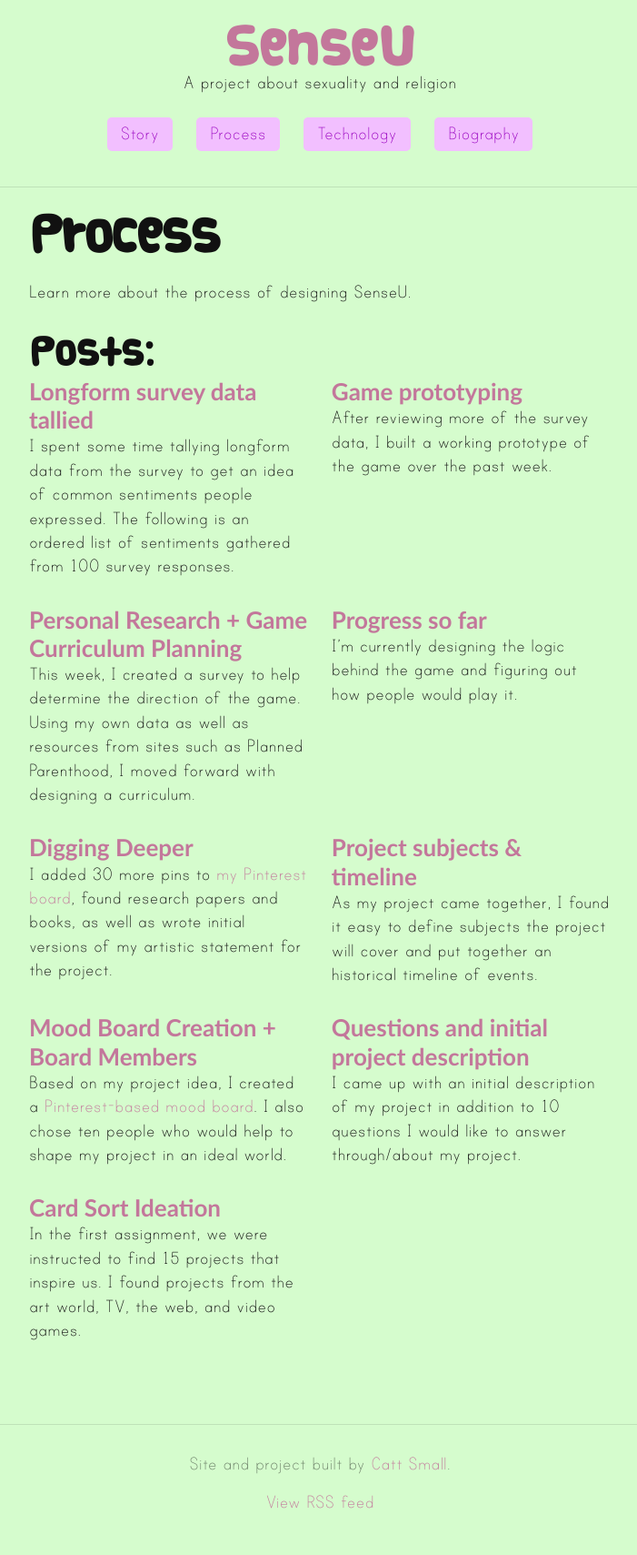
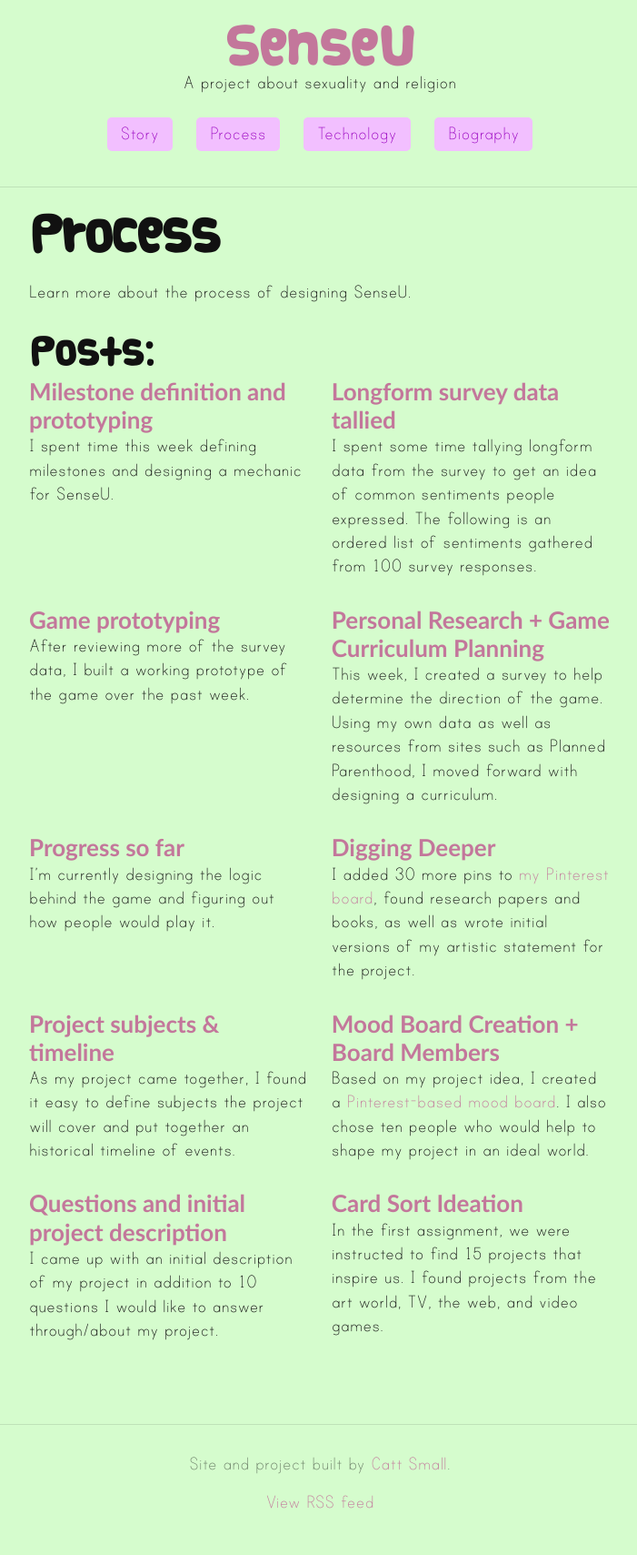
Before and after one commit to cattsmall/thesis-website, a Jekyll site: the page built from process/index.html, in a window 1280 px wide. Shown: the whole page at 91% size, without its empty margins (288-989 px from the left). Built offline with Jekyll 4.4.1, drawn with Linux system fonts in a browser that asks for light colours; some web fonts are replaced; part of the change alters nothing that is shown.

```diff
--- a/_includes/head.html
+++ b/_includes/head.html
@@ -8,7 +8,7 @@
   <meta property="og:url" content="{{ site.baseurl | prepend: site.url}}"/>
   <meta property="og:site_name" content="{{ site.title }}"/>
   {% if page.title %}<meta property="og:title" content="{{ page.title }}"/>{% endif %}
-  <meta property="og:description" content="{% if page.excerpt %}{{ page.excerpt | strip_html | strip_newlines | truncate: 160 }}{% else %}{{ site.description }}{% endif %}""/>
+  <meta property="og:description" content="{% if page.excerpt %}{{ page.excerpt | strip_html | strip_newlines | truncate: 160 }}{% else %}{{ site.description }}{% endif %}"/>
   <meta property="og:image" content="{{"/favicon.png" | prepend: site.baseurl | prepend: site.url}}"/>
 
   <link rel="stylesheet" href="{{ "/css/main.css" | prepend: site.baseurl }}">
--- /dev/null
+++ b/_posts/2015-09-07-new-semester-update.md
@@ -0,0 +1,33 @@
+---
+layout: post
+title:  "Milestone definition and prototyping"
+date:   2015-09-07 20:31:00
+categories: process
+---
+I spent time this week defining milestones and designing a mechanic for SenseU.
+
+##Milestones
+I broke the game design and development down into parts and steps, then prioritized them.
+
+![Milestone screenshot](/assets/img/posts/2015-09-07/milestone_screenshot_09072015.png)
+
+##Game design
+I previously wanted to have the game exist in another world and for players to be guided by a mysterious being. However, instead of continuing to focus on the story without having defined a mechanic for the game, I decided to step back and figure out the game's functionality instead.
+
+I used a set of ideation worksheets I designed for a game development workshop to write down as many ideas as possible. After writing down 8 ideas, I expanded upon one of them
+
+![Ideation round 1](/assets/img/posts/2015-09-07/ideation-round1.jpg)
+
+I did the ideation process twice. The "x" marks are over ideas that didn't seem interesting or possible.
+
+![Ideation round 2](/assets/img/posts/2015-09-07/ideation-round2.jpg)
+
+After deciding on the idea of solitaire for conversations, I did some sketches to figure out what the interface could look like.
+
+![Sketches](/assets/img/posts/2015-09-07/sketches.jpg)
+
+Next, I created a basic interactive prototype using [InVision](https://projects.invisionapp.com/share/YU43NZM9X#/screens).
+
+<iframe width="424" height="916" src="//invis.io/YU43NZM9X" frameborder="0" allowfullscreen></iframe>
+
+My next step is to build the mechanic into the game. Wish me luck!
--- a/_sass/_base.scss
+++ b/_sass/_base.scss
@@ -222,3 +222,11 @@ pre {
   width: 100%;
   height: 100%;
 }
+
+/**
+ * Iframe
+ */
+iframe {
+    margin: 0 auto;
+    display: block;
+}
```
Also changed, not shown: assets/img/posts/2015-09-07/ideation-round1.jpg (added), assets/img/posts/2015-09-07/ideation-round2.jpg (added), assets/img/posts/2015-09-07/milestone_screenshot_09072015.png (added), assets/img/posts/2015-09-07/sketches.jpg (added), 1 other file.
